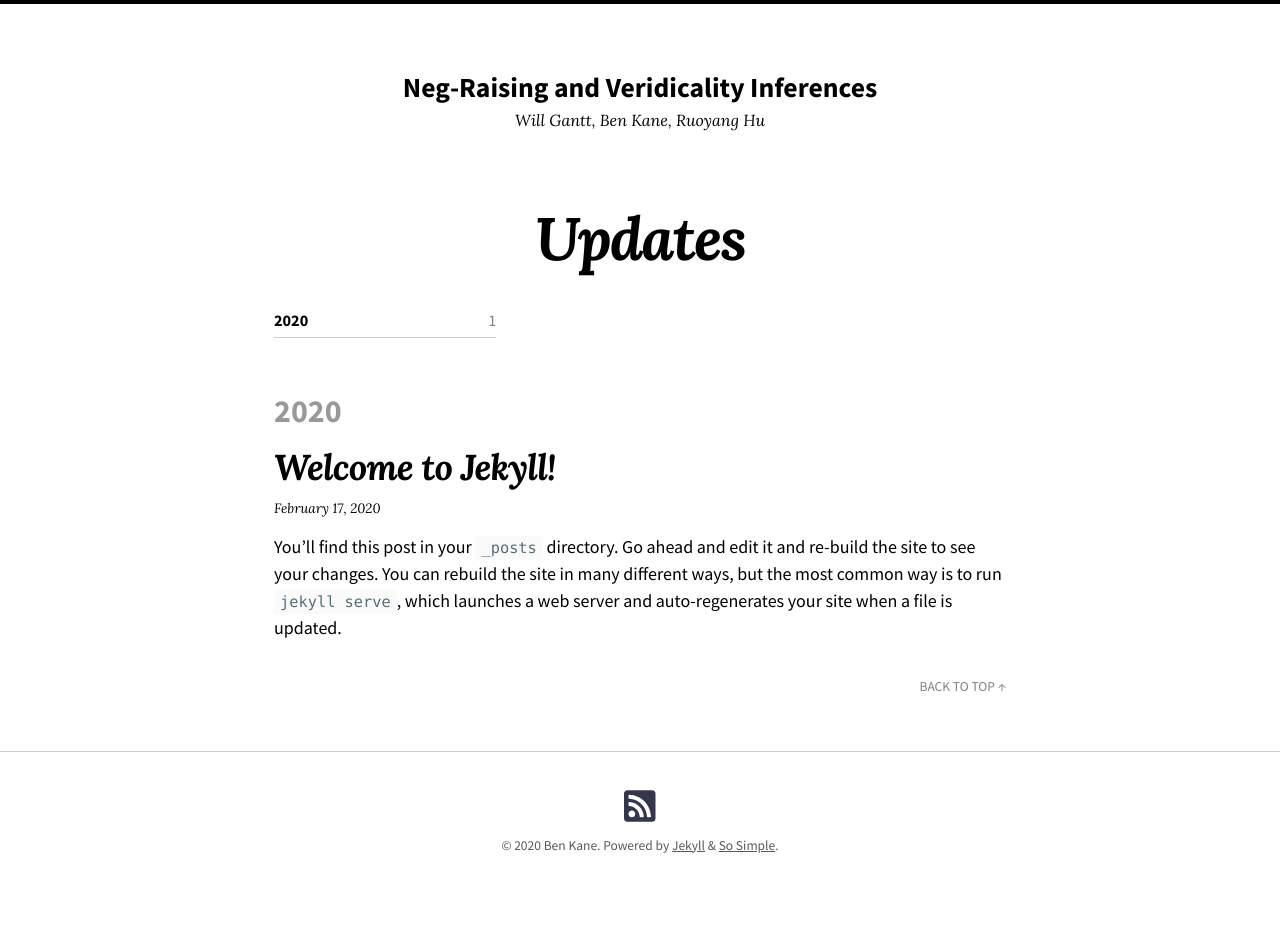
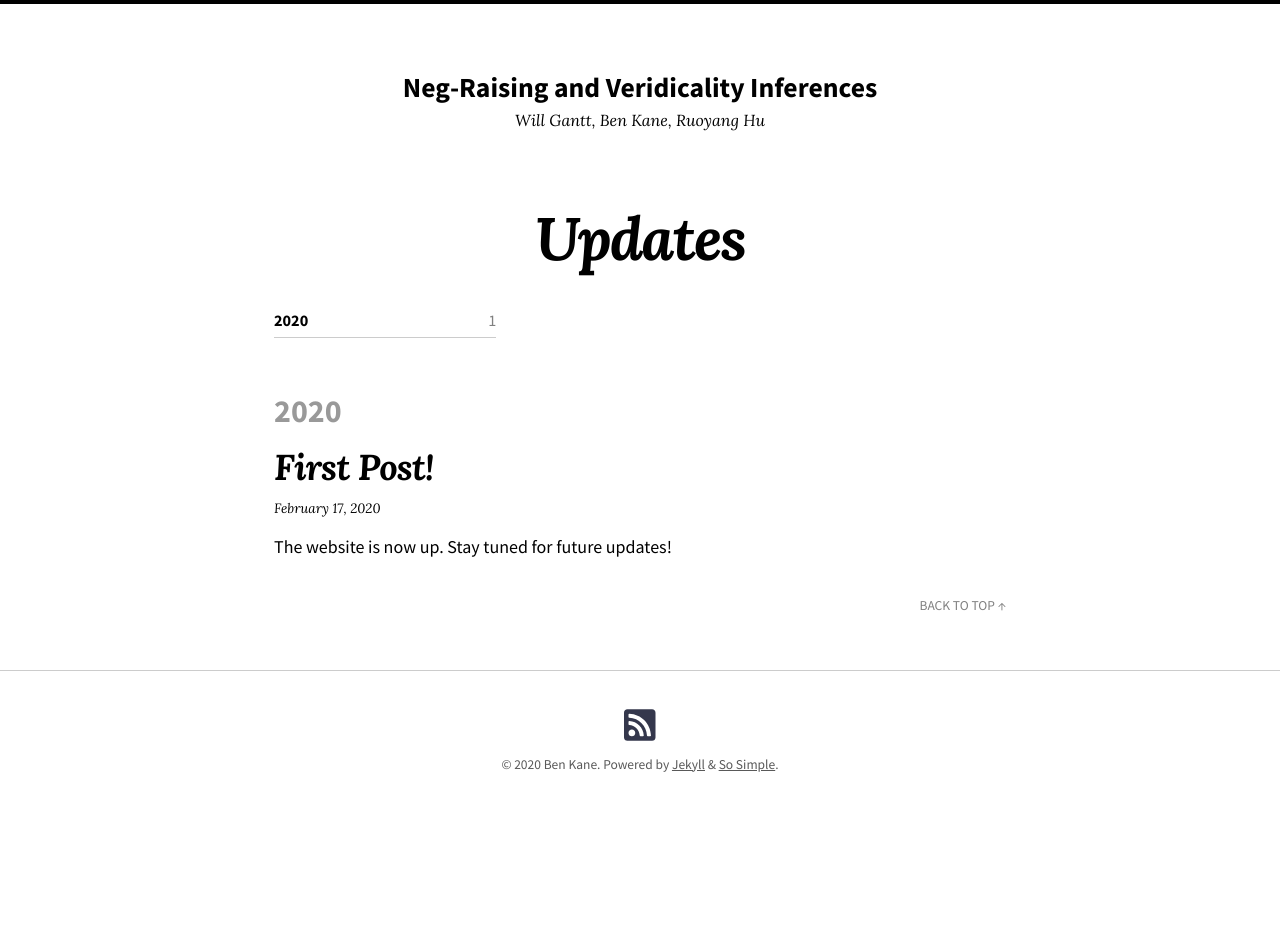
Before and after one commit to bkane2/bkane2.github.io, a Jekyll site: the page built from updates/index.md, in a window 1280 px wide. Built offline with Jekyll 4.4.1, drawn with Linux system fonts in a browser that asks for light colours; nearby versions of some CDN libraries; after the commit the page ends 900 px from its top, so only the background shows below that.

Commit message:
Made first post

```diff
--- /dev/null
+++ b/_posts/2020-02-16-first-post.md
@@ -0,0 +1,8 @@
+---
+layout: post
+title:  "First Post!"
+date:   2020-02-16 21:30:03 -0500
+categories: general
+---
+
+The website is now up. Stay tuned for future updates!
--- a/_posts/2020-02-16-welcome-to-jekyll.markdown
+++ /dev/null
@@ -1,29 +0,0 @@
----
-layout: post
-title:  "Welcome to Jekyll!"
-date:   2020-02-16 21:30:03 -0500
-categories: jekyll update
----
-You’ll find this post in your `_posts` directory. Go ahead and edit it and re-build the site to see your changes. You can rebuild the site in many different ways, but the most common way is to run `jekyll serve`, which launches a web server and auto-regenerates your site when a file is updated.
-
-Jekyll requires blog post files to be named according to the following format:
-
-`YEAR-MONTH-DAY-title.MARKUP`
-
-Where `YEAR` is a four-digit number, `MONTH` and `DAY` are both two-digit numbers, and `MARKUP` is the file extension representing the format used in the file. After that, include the necessary front matter. Take a look at the source for this post to get an idea about how it works.
-
-Jekyll also offers powerful support for code snippets:
-
-{% highlight ruby %}
-def print_hi(name)
-  puts "Hi, #{name}"
-end
-print_hi('Tom')
-#=> prints 'Hi, Tom' to STDOUT.
-{% endhighlight %}
-
-Check out the [Jekyll docs][jekyll-docs] for more info on how to get the most out of Jekyll. File all bugs/feature requests at [Jekyll’s GitHub repo][jekyll-gh]. If you have questions, you can ask them on [Jekyll Talk][jekyll-talk].
-
-[jekyll-docs]: https://jekyllrb.com/docs/home
-[jekyll-gh]:   https://github.com/jekyll/jekyll
-[jekyll-talk]: https://talk.jekyllrb.com/
```
Also changed, not shown: index.md (+1 -1 lines).
